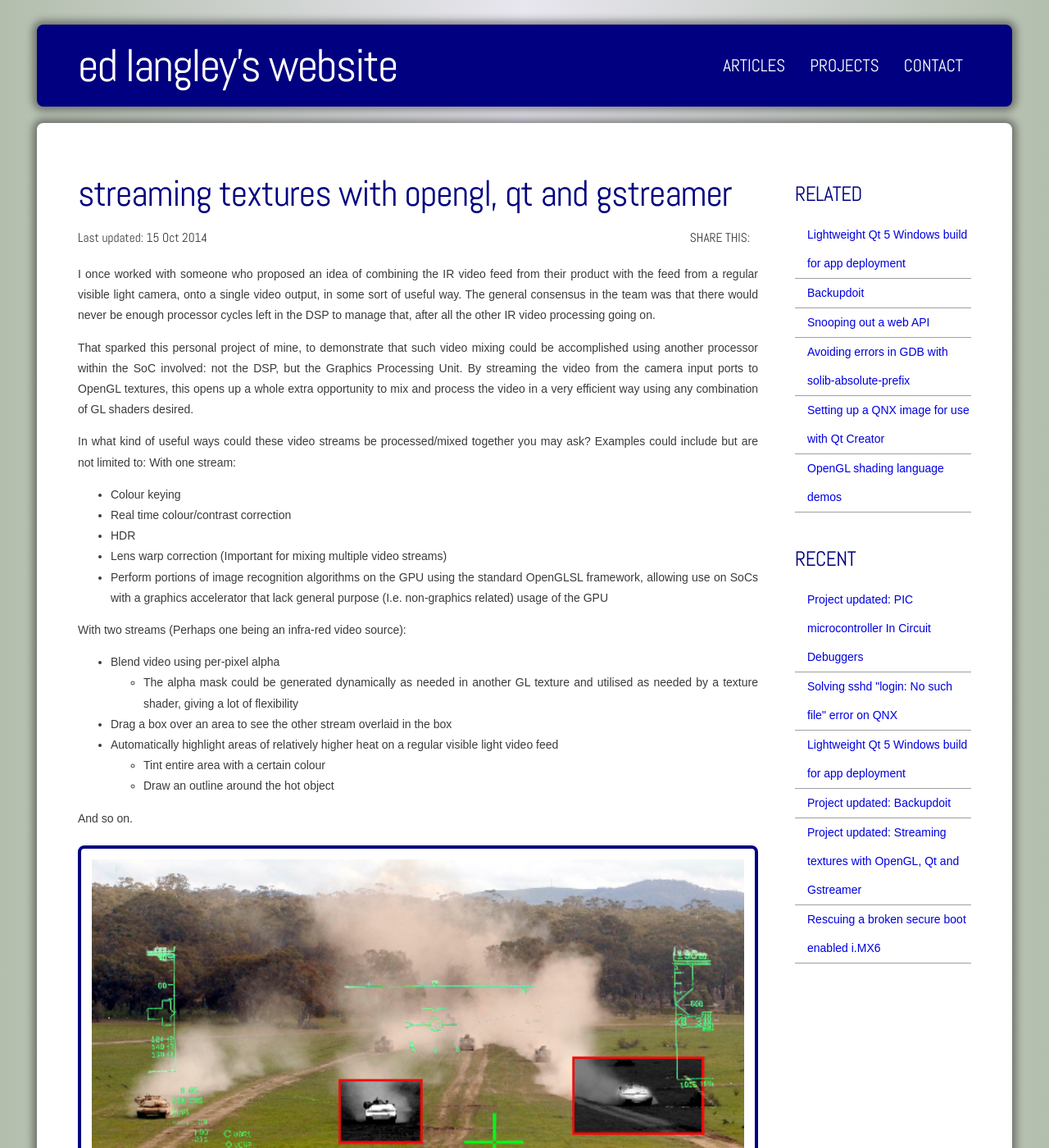
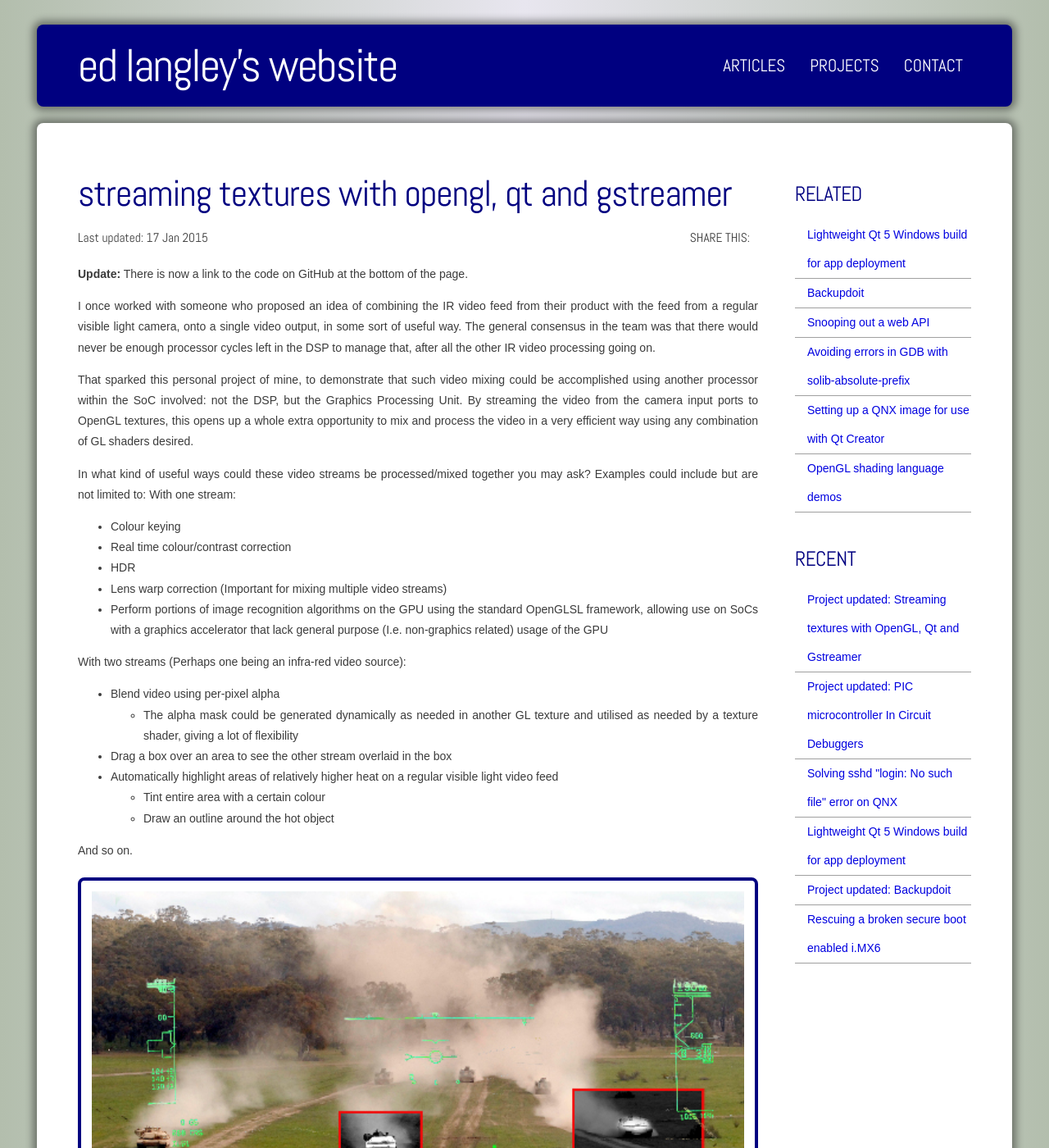
Before and after one commit to edlangley/edlangley.github.io, a Jekyll site: the page built from _posts/2013-01-01-project-opengl-streaming-textures.md, in a window 1280 px wide and 1400 px high. Shown: the whole window at 82% size. Built offline with Jekyll 4.4.1, drawn with Linux system fonts in a browser that asks for light colours; comment, search, counter and statistics services are not loaded; some of the changed text lies outside the part shown.

Commit message:
Update Streaming OpenGL Textures project page with link to source code

```diff
--- a/_posts/2013-01-01-project-opengl-streaming-textures.md
+++ b/_posts/2013-01-01-project-opengl-streaming-textures.md
@@ -1,11 +1,13 @@
 ---
 layout: project_page
 title: "Streaming textures with OpenGL, Qt and Gstreamer"
-date: 2014-10-15 17:43:22
+date: 2015-01-17 00:35:22
 permalink: /projects/opengl-streaming-textures/
 description: "A demonstration of streaming video pipelines into OpenGL textures in order to process and combine them."
 tags: linux opengl qt
 ---
+
+**Update:** There is now a link to the code on GitHub at the bottom of the page.
 
 I once worked with someone who proposed an idea of combining the IR video feed from their product with the feed from a regular visible light camera, onto a single video output, in some sort of useful way. The general consensus in the team was that there would never be enough processor cycles left in the DSP to manage that, after all the other IR video processing going on.
 
@@ -128,3 +130,7 @@
 The OMAP3 is pretty old now, but then the whole point is that if you do things right, you can get away with doing awesome stuff on an old system. Still, I have my eye on a few rather more current System on Chips to port this to.
 
 Also, more shaders, and demonstrating more of the original concept ideas. To that end, it might be good to move the code to a library for use in individual demos. We'll see.
+
+##The code! Gimme the code!
+
+After writing all that description about the project, on first publishing this page I forgot to include a link to the code! Oops. The source code for the demo in the above videos is available on GitHub [here](https://github.com/edlangley/qt_gl_gst_poc).
```
